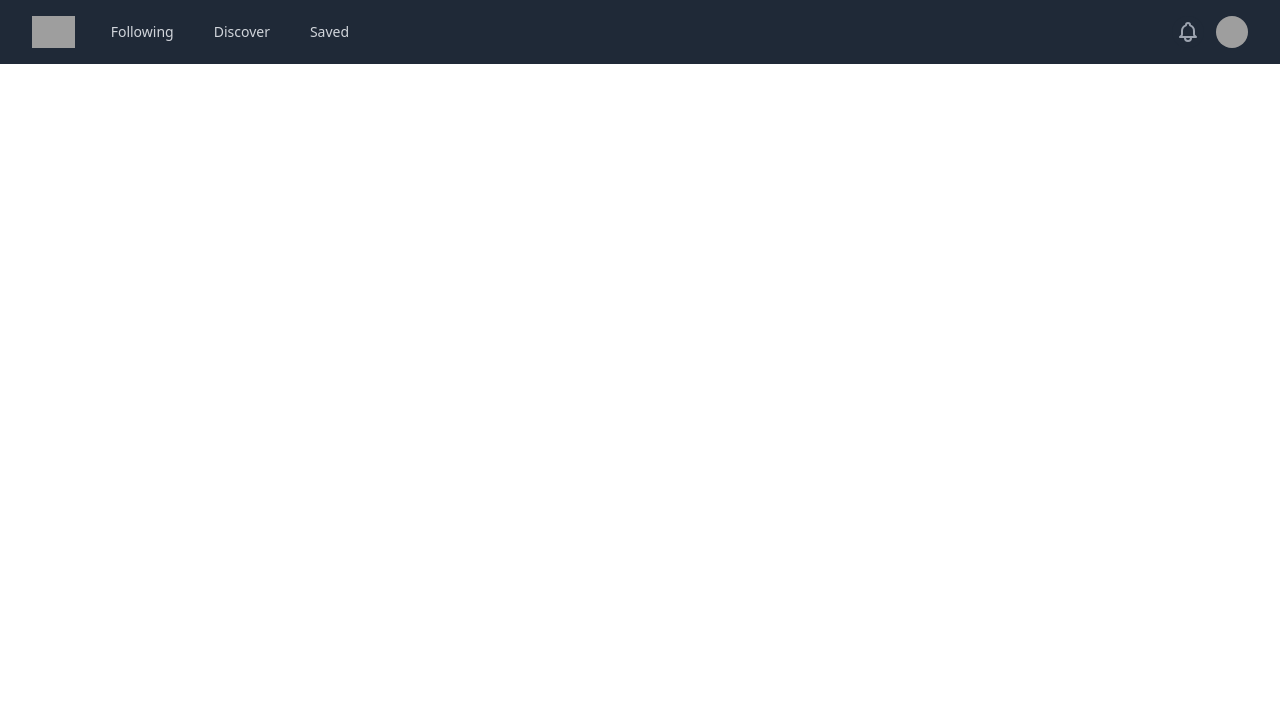
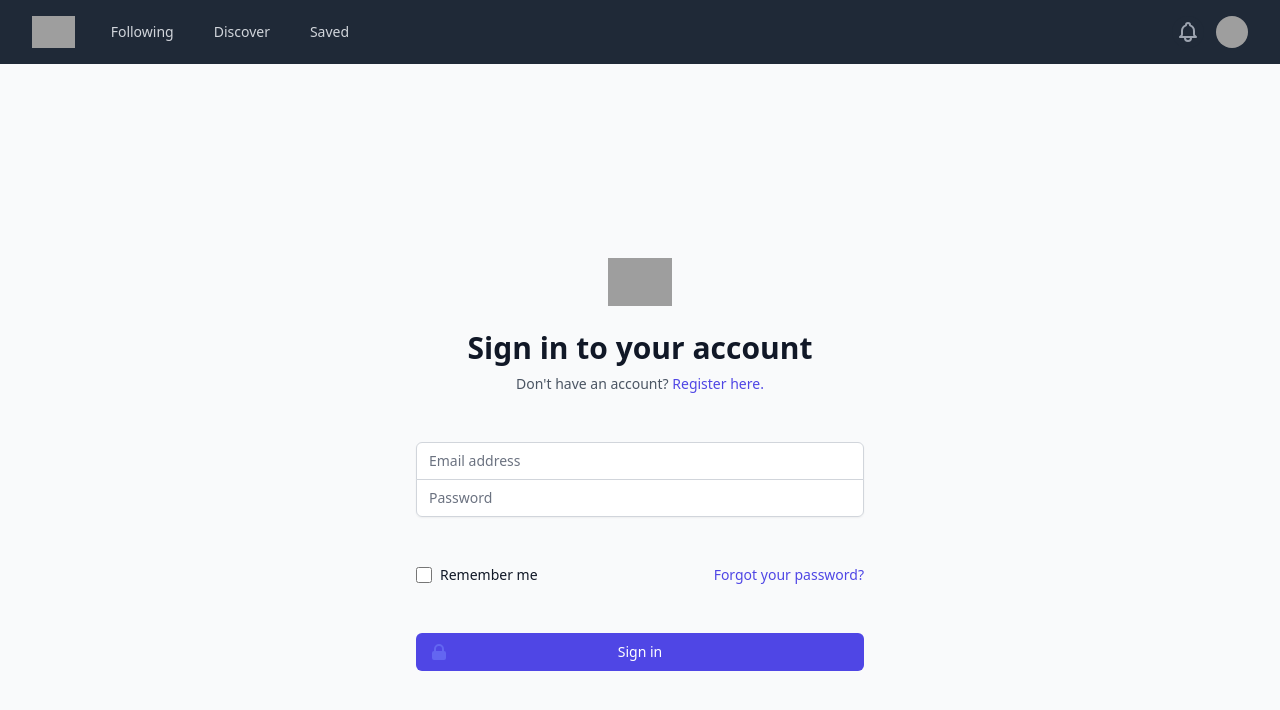
Before and after one commit to eddykodes/mouthpiece, a React (Create React App) app: page /login in a window 1280 px wide. Shown: the top 710 px of the page. Built offline with nearby package versions, Linux system fonts and the light colour scheme; grey boxes are pictures that could not be loaded.

Commit message:
add Login

```diff
--- a/src/App.js
+++ b/src/App.js
@@ -1,5 +1,6 @@
 import React from 'react';
 import { BrowserRouter as Router, Switch, Route } from 'react-router-dom';
+import Login from './app/Login';
 import Navbar from './app/Navbar'
 import Example from './pages/Example';
 import Index from './pages/Index';
@@ -10,6 +11,7 @@
       <Navbar />
       <Switch>
         <Route exact path='/example' component={Example} />
+        <Route exact path='/login' component={Login} />
         <Route exact path='/' component={Index} />
       </Switch>
     </Router>
--- /dev/null
+++ b/src/app/Login.js
@@ -0,0 +1,62 @@
+import React from 'react'
+
+export default function Login() {
+  return (
+    <div class="min-h-screen flex items-center justify-center bg-gray-50 py-12 px-4 sm:px-6 lg:px-8">
+      <div class="max-w-md w-full space-y-8">
+        <div>
+          <img class="mx-auto h-12 w-auto" src="https://tailwindui.com/img/logos/workflow-mark-indigo-600.svg" alt="Workflow" />
+          <h2 class="mt-6 text-center text-3xl font-extrabold text-gray-900">
+            Sign in to your account
+          </h2>
+          <p class="mt-2 text-center text-sm text-gray-600">
+            Don't have an account?&nbsp;
+            <a href="#" class="font-medium text-indigo-600 hover:text-indigo-500">
+              Register here.
+            </a>
+          </p>
+        </div>
+        <form class="mt-10 space-y-12" action="#" method="POST">
+          <input type="hidden" name="remember" value="true" />
+          <div class="rounded-md shadow-sm -space-y-px">
+            <div>
+              <label for="email-address" class="sr-only">Email address</label>
+              <input id="email-address" name="email" type="email" autocomplete="email" required class="appearance-none rounded-none relative block w-full px-3 py-2 border border-gray-300 placeholder-gray-500 text-gray-900 rounded-t-md focus:outline-none focus:ring-indigo-500 focus:border-indigo-500 focus:z-10 sm:text-sm" placeholder="Email address" />
+            </div>
+            <div>
+              <label for="password" class="sr-only">Password</label>
+              <input id="password" name="password" type="password" autocomplete="current-password" required class="appearance-none rounded-none relative block w-full px-3 py-2 border border-gray-300 placeholder-gray-500 text-gray-900 rounded-b-md focus:outline-none focus:ring-indigo-500 focus:border-indigo-500 focus:z-10 sm:text-sm" placeholder="Password" />
+            </div>
+          </div>
+
+          <div class="flex items-center justify-between">
+            <div class="flex items-center">
+              <input id="remember_me" name="remember_me" type="checkbox" class="h-4 w-4 text-indigo-600 focus:ring-indigo-500 border-gray-300 rounded" />
+              <label for="remember_me" class="ml-2 block text-sm text-gray-900">
+                Remember me
+              </label>
+            </div>
+
+            <div class="text-sm">
+              <a href="#" class="font-medium text-indigo-600 hover:text-indigo-500">
+                Forgot your password?
+              </a>
+            </div>
+          </div>
+
+          <div>
+            <button type="submit" class="group relative w-full flex justify-center py-2 px-4 border border-transparent text-sm font-medium rounded-md text-white bg-indigo-600 hover:bg-indigo-700 focus:outline-none focus:ring-2 focus:ring-offset-2 focus:ring-indigo-500">
+              <span class="absolute left-0 inset-y-0 flex items-center pl-3">
+                {/* Heroicon name: solid/lock-closed */}
+                <svg class="h-5 w-5 text-indigo-500 group-hover:text-indigo-400" xmlns="http://www.w3.org/2000/svg" viewBox="0 0 20 20" fill="currentColor" aria-hidden="true">
+                  <path fill-rule="evenodd" d="M5 9V7a5 5 0 0110 0v2a2 2 0 012 2v5a2 2 0 01-2 2H5a2 2 0 01-2-2v-5a2 2 0 012-2zm8-2v2H7V7a3 3 0 016 0z" clip-rule="evenodd" />
+                </svg>
+              </span>
+              Sign in
+            </button>
+          </div>
+        </form>
+      </div>
+    </div>
+  )
+}
```
